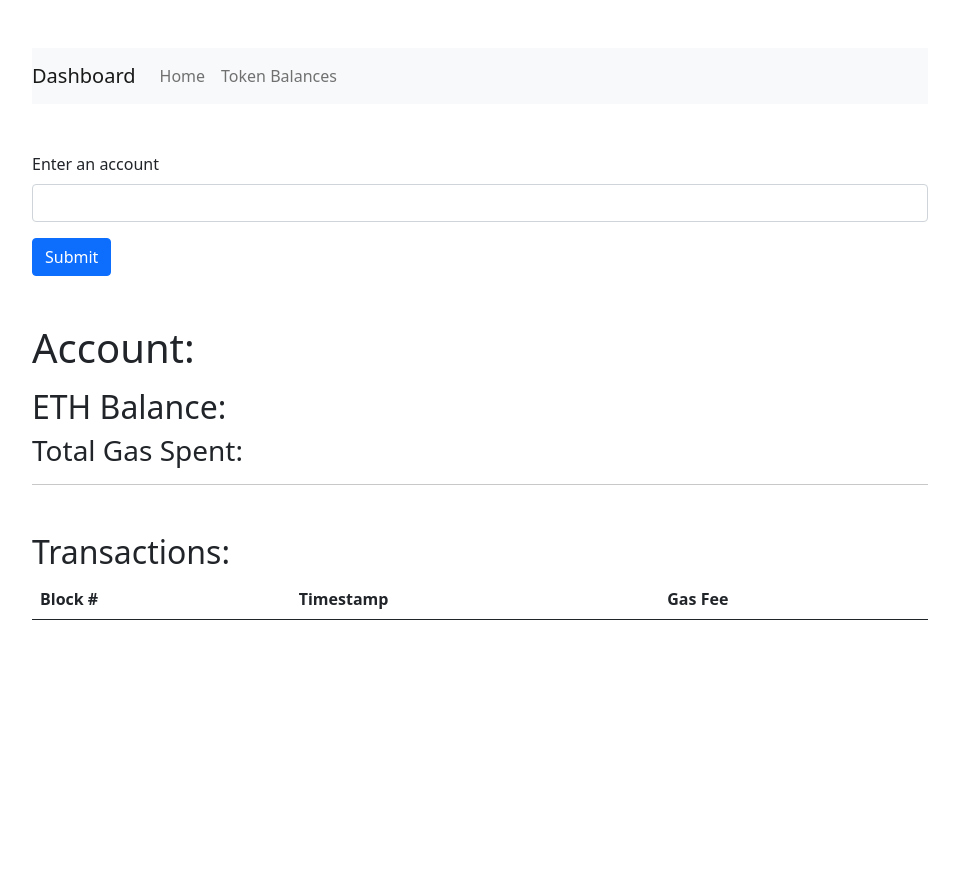
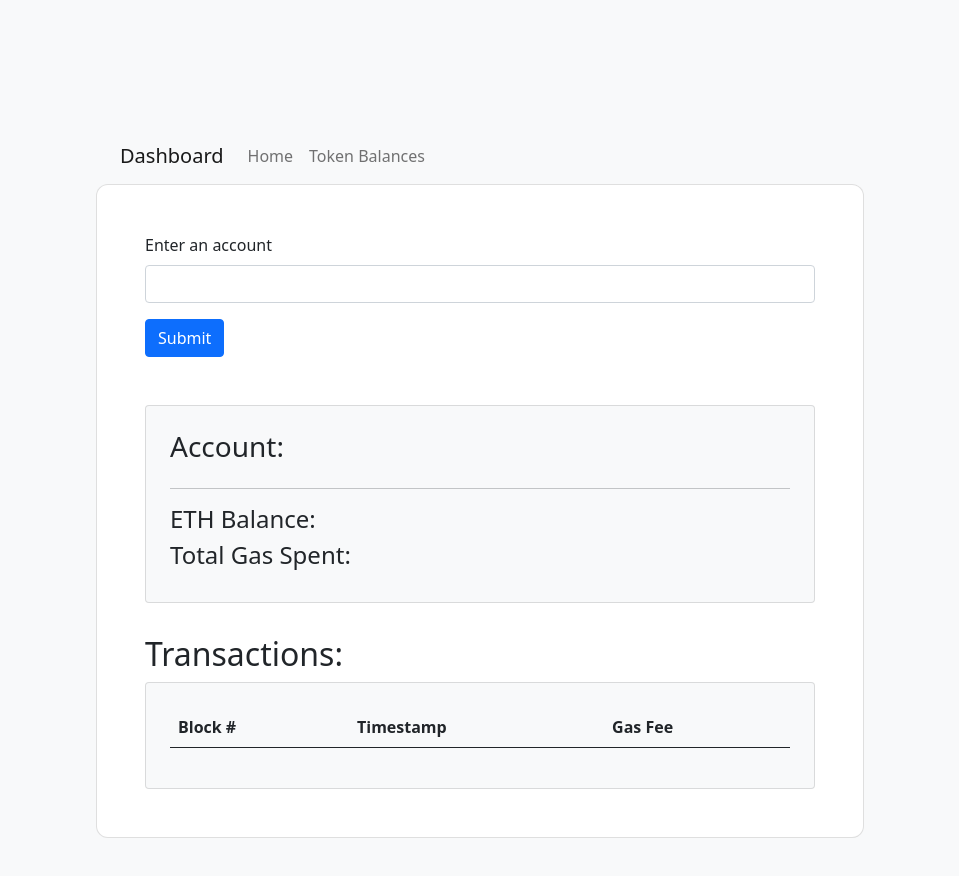
Before and after one commit to yangevelyn/eth_page, a website with bundled scripts: page public/index.html in a window 1280 px wide. Shown: the whole page, without its empty margins (160-1119 px from the left). Before the commit the page ends 800 px from the top, so only its background shows below. Built offline with nearby package versions, Linux system fonts and the light colour scheme; no server answers.

Commit message:
ui updates

```diff
--- a/public/css/style.css
+++ b/public/css/style.css
@@ -1,6 +1,13 @@
-body {
-  /* margin-left: 48px;
-  margin-right: 72px; */
-  margin-top: 72px;
-  width: 70%;
+#navbar {
+  display: 'flex';
+  padding-left: 24px;
+  padding-right: 24px;
+  margin-top: 128px;
+  width: 60%;
 }
+
+#content {
+  margin-bottom: 128px;
+  width: 60%;
+  border-radius: 12px;
+}
--- a/public/index.html
+++ b/public/index.html
@@ -12,7 +12,8 @@
   <link href="css/style.css" rel="stylesheet">
 </head>
 
-<body class="mx-auto mt-5">
+<body class="bg-light">
+  <div id="navbar" class="mx-auto">
     <nav class="navbar navbar-expand-lg navbar-light bg-light">
       <a class="navbar-brand" href="./index.html">Dashboard</a>
       <button class="navbar-toggler" type="button" data-toggle="collapse" data-target="#navbarSupportedContent" aria-controls="navbarSupportedContent" aria-expanded="false" aria-label="Toggle navigation">
@@ -30,26 +31,27 @@
         </ul>
       </div>
     </nav>
+  </div>
 
-  <form id="form" class="mt-5 mb-5">
+  <div id="content" class="card mx-auto p-5">
+    <form id="form" class="mb-5">
       <div class="mb-3">
         <label for="accountInput" class="form-label">Enter an account</label>
         <input class="form-control" id="accountInput">
       </div>
       <button id="submitButton" type="button" class="btn btn-primary">Submit</button>
     </form>
-  <!-- <form>
-    <label for="fname">Enter an account:</label><br>
-    <input type="text" id="fname" name="fname" value="0xFc7A28B3332801a8e5405e65B3Be67c8680742E8"><br>
-    <input type="submit" value="Submit">
-  </form> -->
 
-  <h1 id="account" class="mb-3">Account: </h1>
-  <h2 id="balance">ETH Balance: </h2>
-  <h3 id="gas" class="mb-3">Total Gas Spent: </h3>
+    <div id="info" class="card bg-light p-4 mb-3">
+      <h3>Account: <span id="account" class="text-secondary"></span></h3>
       <hr>
-  <h2 class="mt-5">Transactions: </h2>
+      <h4>ETH Balance: <span id="balance" class="text-secondary"></span></h4>
+      <h4>Total Gas Spent: <span id="gas" class="text-secondary"></span></h4>
+    </div>
 
+    <h2 class="mt-3">Transactions: </h2>
+
+    <div class="card bg-light p-4">
       <table class="table mx-auto">
         <thead>
           <tr>
@@ -60,25 +62,10 @@
           </tr>
         </thead>
         <tbody id="tx-list">
-      <!-- <tr>
-        <th scope="row">1</th>
-        <td>Mark</td>
-        <td>Otto</td>
-        <td>@mdo</td>
-      </tr>
-      <tr>
-        <th scope="row">2</th>
-        <td>Jacob</td>
-        <td>Thornton</td>
-        <td>@fat</td>
-      </tr>
-      <tr>
-        <th scope="row">3</th>
-        <td colspan="2">Larry the Bird</td>
-        <td>@twitter</td>
-      </tr> -->
         </tbody>
       </table>
+    </div>
+  </div>
 
   <script src="https://unpkg.com/axios/dist/axios.min.js"></script>
   <script type="text/javascript" src="./gas_bundle.js"></script>
```
Also changed, not shown: balance.js (+6 -5 lines), gas.js (+5 -3 lines), public/balance.html (+17 -11 lines). Lines whose indentation alone changed are shown as unchanged.
